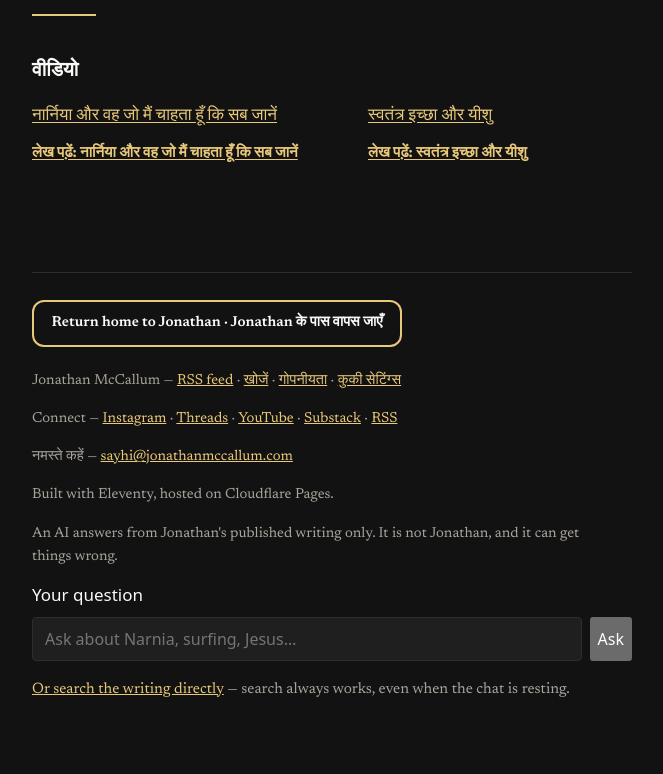
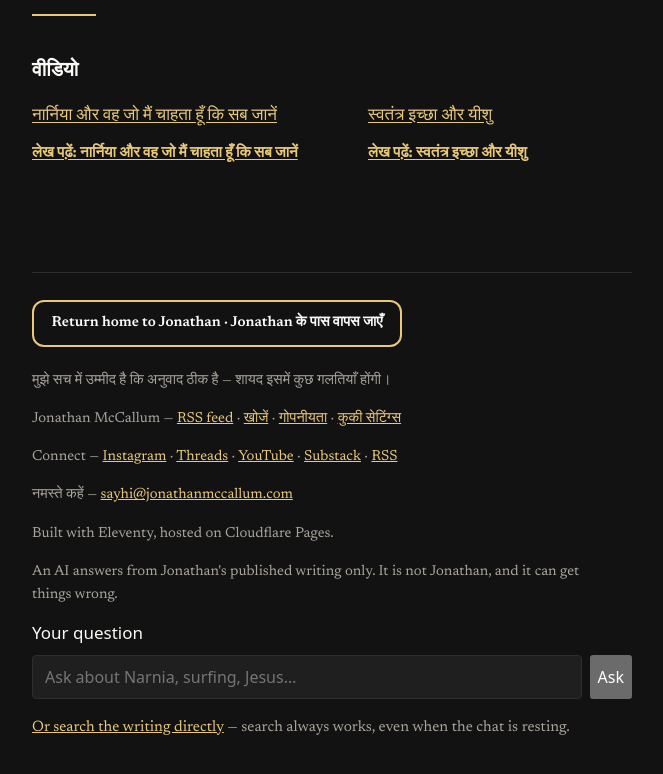
Before and after one commit to streamjonathan/jonathanmccallum-hi, an Eleventy site: page index.njk in a window 1280 px wide. Shown: the part 2190-2964 px from the top of the page, without its empty margins (308-971 px from the left). Built offline with nearby package versions, Linux system fonts and the light colour scheme; Eleventy itself is replaced by a stand-in of ours; files that its build step writes are made by us from their sources; files whose address does not match are found by name.

Commit message:
Add translation disclaimer to footer [hi]

```diff
--- a/_includes/layouts/base.njk
+++ b/_includes/layouts/base.njk
@@ -98,6 +98,7 @@
 </main>
 <footer class="site-footer">
   <p><a class="return-home" href="https://jonathanmccallum.com{{ page.url }}">Return home to Jonathan <span lang="hi">· Jonathan के पास वापस जाएँ</span></a></p>
+  <p class="translation-note">मुझे सच में उम्मीद है कि अनुवाद ठीक है — शायद इसमें कुछ गलतियाँ होंगी।</p>
   <p>{{ site.title }} — <a href="/feed/">RSS feed</a> · <a href="/search/">खोजें</a> · <a href="/privacy/">गोपनीयता</a> · <a href="#" id="cookie-settings">कुकी सेटिंग्स</a></p>
   <p>Connect — <a href="https://www.instagram.com/jonamccallum">Instagram</a> · <a href="https://www.threads.com/@jonamccallum">Threads</a> · <a href="https://www.youtube.com/@Jonathanmccallum1">YouTube</a> · <a href="https://jonamccallum.substack.com">Substack</a> · <a href="/feed/">RSS</a></p>
   <p>नमस्ते कहें — <a href="#" data-contact-email data-contact-email-text>ईमेल करें</a></p>
```
